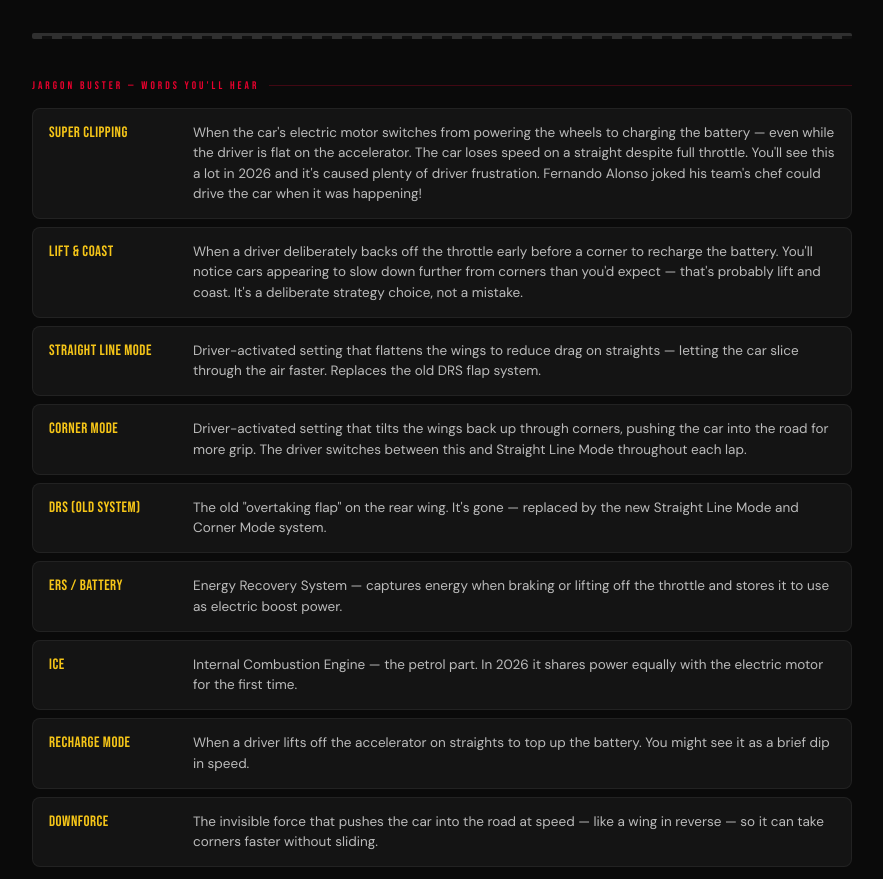
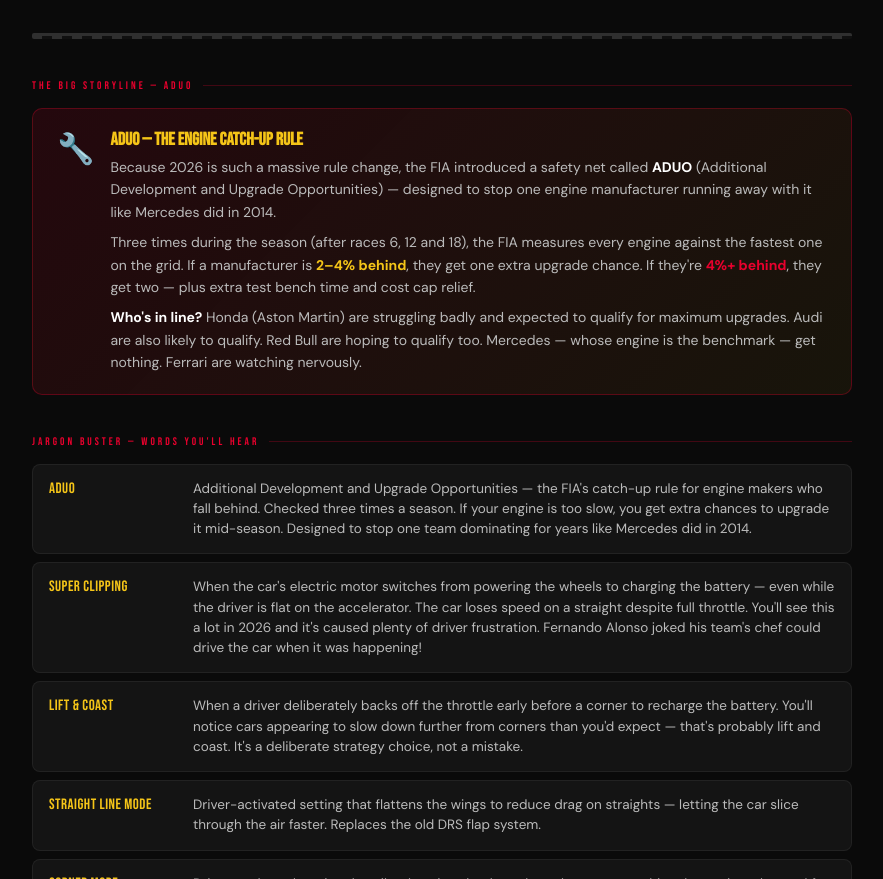
Before and after one commit to dochud/F1-2026, a plain HTML site: page index.html in a window 1280 px wide. Shown: the part 2184-3063 px from the top of the page, without its empty margins (198-1081 px from the left). Drawn offline with Linux system fonts and the light colour scheme.

Commit message:
Add files via upload

```diff
--- a/index.html
+++ b/index.html
@@ -548,9 +548,23 @@
 
   <div class="checkered"></div>
 
-  <!-- ══ JARGON BUSTER ══ -->
+  <!-- ══ ADUO ══ -->
+  <div class="section-label">THE BIG STORYLINE — ADUO</div>
+  <div class="highlight">
+    <div class="hl-icon">🔧</div>
+    <div>
+      <h3>ADUO — The Engine Catch-Up Rule</h3>
+      <p>Because 2026 is such a massive rule change, the FIA introduced a safety net called <strong style="color:#fff">ADUO</strong> (Additional Development and Upgrade Opportunities) — designed to stop one engine manufacturer running away with it like Mercedes did in 2014.</p>
+      <p style="margin-top:8px">Three times during the season (after races 6, 12 and 18), the FIA measures every engine against the fastest one on the grid. If a manufacturer is <strong style="color:#F5C518">2–4% behind</strong>, they get one extra upgrade chance. If they're <strong style="color:#E8002D">4%+ behind</strong>, they get two — plus extra test bench time and cost cap relief.</p>
+      <p style="margin-top:8px"><strong style="color:#fff">Who's in line?</strong> Honda (Aston Martin) are struggling badly and expected to qualify for maximum upgrades. Audi are also likely to qualify. Red Bull are hoping to qualify too. Mercedes — whose engine is the benchmark — get nothing. Ferrari are watching nervously.</p>
+    </div>
+  </div>
   <div class="section-label">JARGON BUSTER — WORDS YOU'LL HEAR</div>
   <div class="glossary">
+    <div class="gloss-row">
+      <div class="gloss-term">ADUO</div>
+      <div class="gloss-def">Additional Development and Upgrade Opportunities — the FIA's catch-up rule for engine makers who fall behind. Checked three times a season. If your engine is too slow, you get extra chances to upgrade it mid-season. Designed to stop one team dominating for years like Mercedes did in 2014.</div>
+    </div>
     <div class="gloss-row">
       <div class="gloss-term">Super Clipping</div>
       <div class="gloss-def">When the car's electric motor switches from powering the wheels to charging the battery — even while the driver is flat on the accelerator. The car loses speed on a straight despite full throttle. You'll see this a lot in 2026 and it's caused plenty of driver frustration. Fernando Alonso joked his team's chef could drive the car when it was happening!</div>
```
